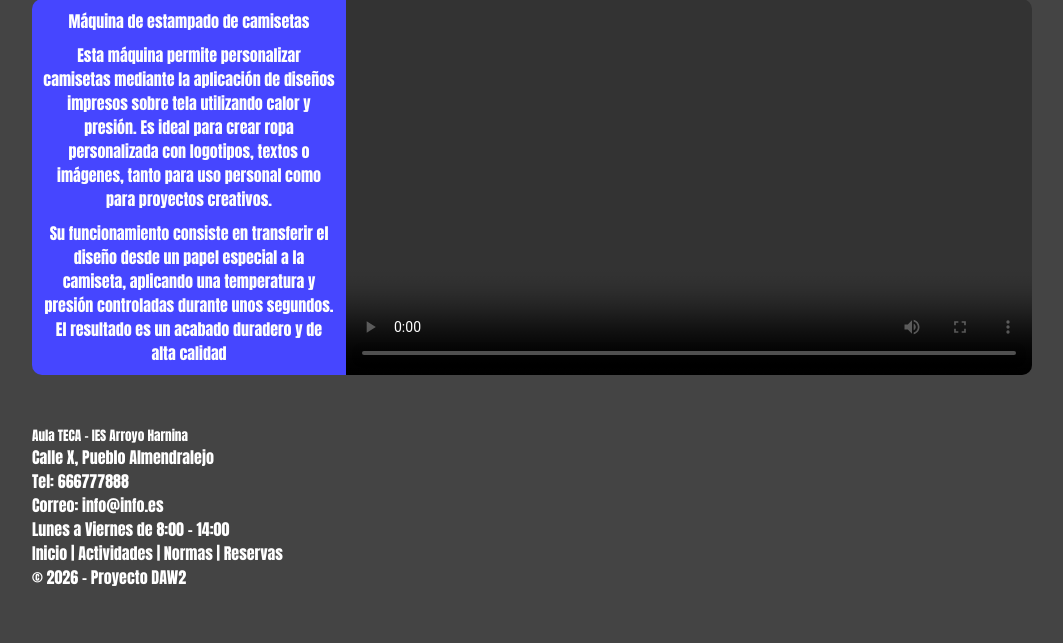
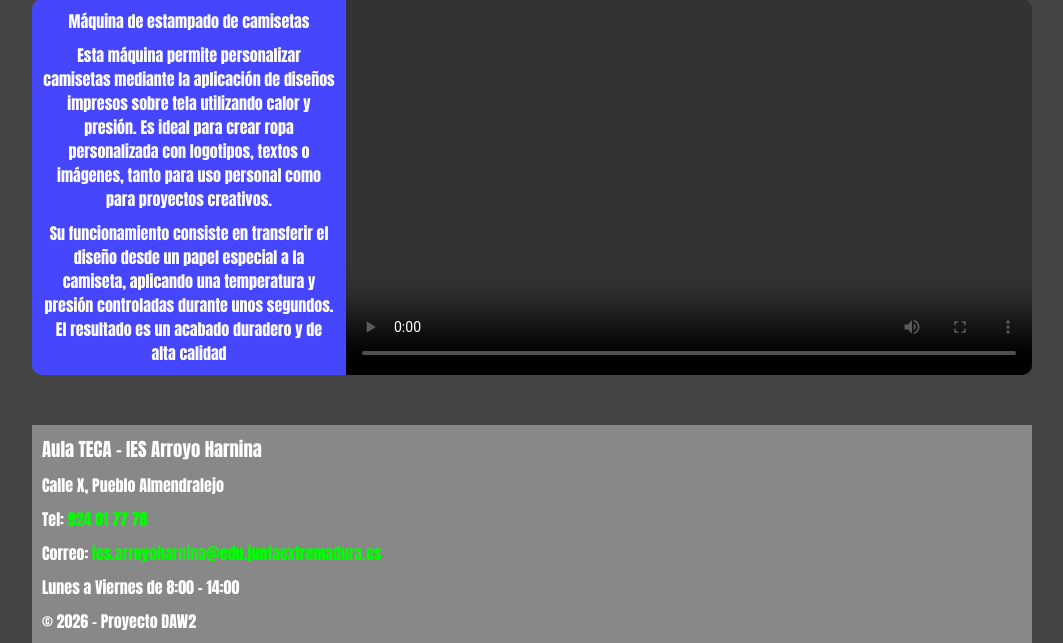
Before and after one commit to Charlie25052005/ProyectoAulaATECA, a PHP site: page / in a window 1280 px wide. Shown: the part 1393-2036 px from the top of the page, without its empty margins (108-1171 px from the left). Before the commit the page ends 1979 px from the top, so only its background shows below. Run offline with PHP 8.4, Linux system fonts and the light colour scheme.

Commit message:
Terminando la página principal - parte 1

```diff
--- a/css/style.css
+++ b/css/style.css
@@ -1,4 +1,6 @@
 :root {
+
+    /* Variables */
 
     --bg-header: #AAAA00;
     --bg-text: #ffff9f;
@@ -28,9 +30,9 @@ body {
 }
 
 .container {
-    max-width: 1000px ;
-    width: 100% ;
-    margin: 0 auto ;
+    max-width: 1000px;
+    width: 100%;
+    margin: 0 auto;
 }
 
 /* Cabecera */
@@ -107,7 +109,7 @@ header {
             color: #fff;
         }
 
-        @media screen and (max-width: 600px) {
+        @media screen and (max-width: 999px) {
             & {
                 flex-direction: column;
             }
@@ -118,7 +120,12 @@ header {
 
     /* Responsive sección informativa 2 */
 
-    @media screen and (max-width: 600px) {
+    @media screen and (max-width: 999px) {
+
+        & {
+            width: 90%;
+            margin: 0 auto;
+        }
 
         .seccion_informativa_actividad_2 {
             flex-direction: column-reverse;
@@ -133,5 +140,21 @@ header {
 /* Footer Page */
 
 footer {
+    display: flex;
+    flex-direction: column;
+    gap: 10px;
     color: #fff;
+    background-color: #888;
+    padding: 10px;
+
+    a {
+        color: lime;
+        text-decoration: none;
+    }
+
+    hr {
+        padding: 10px ;
+        border: solid 4px black ;
+    }
+
 }
--- a/index.html
+++ b/index.html
@@ -12,8 +12,6 @@
 <body>
 
     <div class="container">
-
-
 
         <header>
             <img src="img/Logo.jpg">
@@ -82,13 +80,11 @@
         </section>
 
         <footer>
-            <h5>Aula TECA - IES Arroyo Harnina</h5>
+            <h3>Aula TECA - IES Arroyo Harnina</h3>
             <p>Calle X, Pueblo Almendralejo</p>
-            <p>Tel: 666777888</p>
-            <p>Correo: info@info.es</p>
-
+            <p>Tel: <a href="tel:+34 924017778">924 01 77 78</a></p>
+            <p>Correo: <a href="mailto:ies.arroyoharnina@edu.juntaextremadura.es">ies.arroyoharnina@edu.juntaextremadura.es</a></p>
             <p>Lunes a Viernes de 8:00 - 14:00</p>
-            <p>Inicio | Actividades | Normas | Reservas</p>
             <p>© 2026 - Proyecto DAW2</p>
         </footer>
 
```
